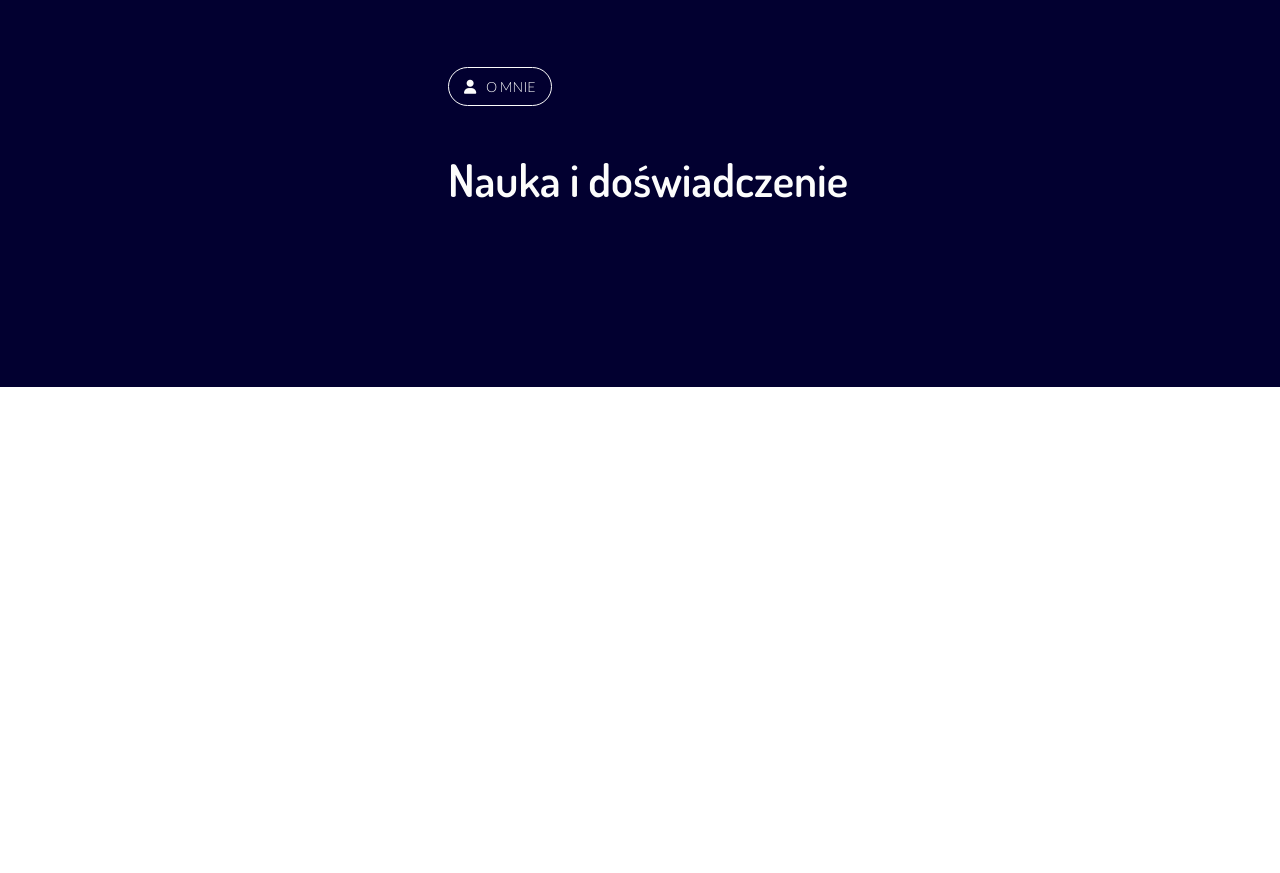
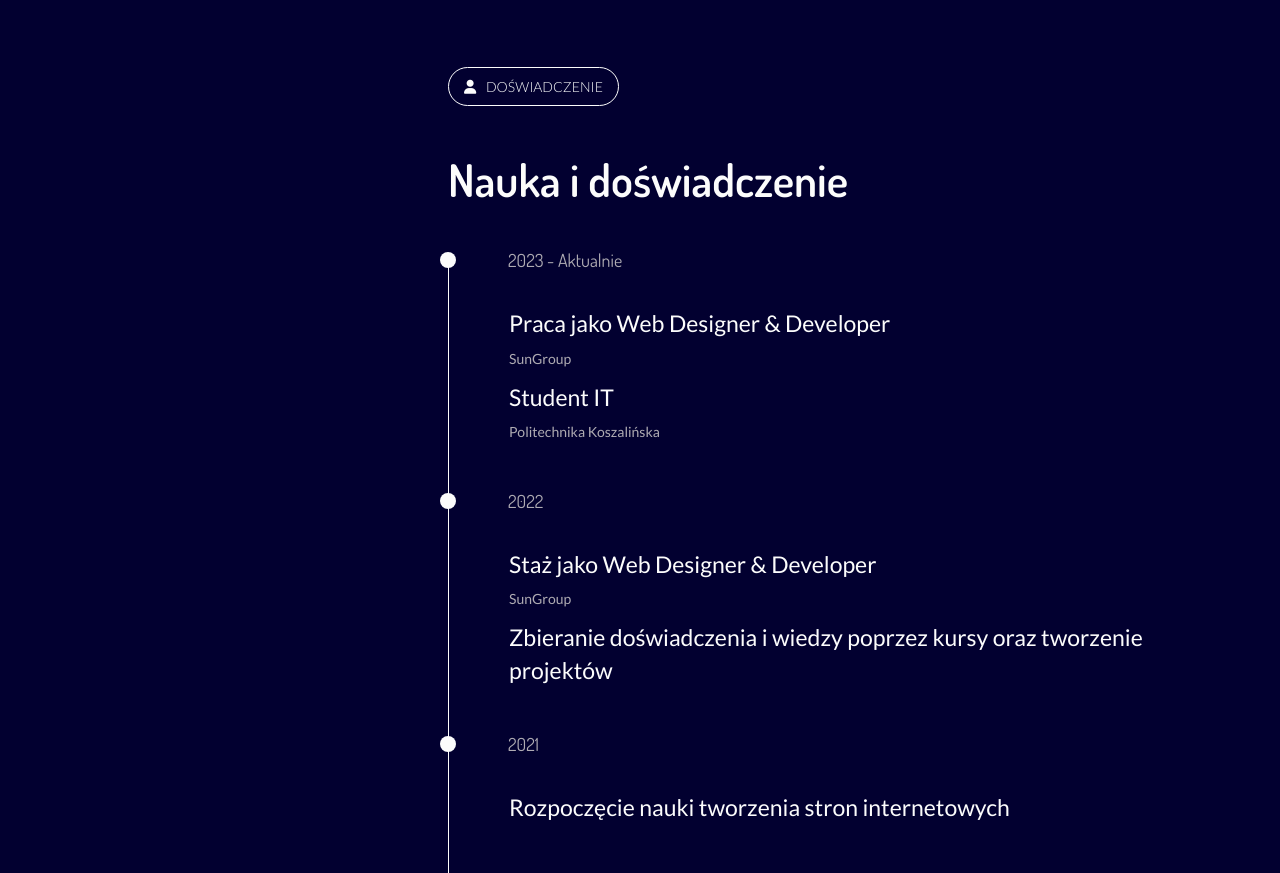
Before and after one commit to szymeczekks/Portfolio, a plain HTML site: page index.html in a window 1280 px wide. Shown: the part 1213-2086 px from the top of the page. Before the commit the page ends 1600 px from the top, so only its background shows below. Drawn offline with Linux system fonts and the light colour scheme.

Commit message:
added timeline

```diff
--- a/index.html
+++ b/index.html
@@ -115,15 +115,62 @@
                         </div>
 					</div>
 				</div>
-				<div id="my-work" class="my-work">
+				<div id="experience-section" class="experience-section">
 					<div class="container">
 						<div class="breakpoint">
 							<i class="fa-solid fa-user"></i>
-							O mnie
+							Doświadczenie
 						</div>
 						<div class="h2">
                             Nauka i doświadczenie
                         </div>
+						<div class="exp">
+							<div class="exp__element">
+								<div class="exp__header">
+									<div class="h5">2023 - Aktualnie</div>
+								</div>
+								<div class="exp__text">
+									<div class="h4">
+										Praca jako Web Designer & Developer
+									</div>
+									<div class="text-normal">
+										SunGroup
+									</div>
+									<div class="h4">
+										Student IT
+									</div>
+									<div class="text-normal">
+										Politechnika Koszalińska
+									</div>
+								</div>
+							</div>
+							<div class="exp__element">
+								<div class="exp__header">
+									<div class="h5">2022</div>
+								</div>
+								<div class="exp__text">
+									<div class="h4">
+										Staż jako Web Designer & Developer
+									</div>
+									<div class="text-normal">
+										SunGroup
+									</div>
+									<div class="h4">
+										Zbieranie doświadczenia i wiedzy poprzez kursy oraz tworzenie projektów
+									</div>
+								</div>
+							</div>
+							<div class="exp__element">
+								<div class="exp__header">
+									<div class="h5">2021</div>
+								</div>
+								<div class="exp__text">
+									<div class="h4">
+										Rozpoczęcie nauki tworzenia stron internetowych
+									</div>
+								</div>
+							</div>
+						</div>
 
 					</div>
 				</div>
@@ -145,10 +192,10 @@
 						></a>
 					</li>
 					<li>
-						<a href="#my-work">
+						<a href="#experience-section">
 							<div class="menu-help">Moje prace</div>
 							<div class="arrow"></div>
-							<i data-name="work" class="fa-solid fa-briefcase"></i
+							<i data-name="experience-section" class="fa-solid fa-briefcase"></i
 						></a>
 					</li>
 					<li>
--- a/scss/main.scss
+++ b/scss/main.scss
@@ -27,7 +27,6 @@ li{
 }
 
 #scroll-page{
-    height: 200vh;
     scroll-behavior: smooth;
 }
 
@@ -74,6 +73,7 @@ a{
     font-family: Dosis;
     margin-bottom: .8em;
 }
+
 .h2{
     font-size: 4.5rem;
     font-family: 'Dosis', sans-serif;
@@ -81,11 +81,12 @@ a{
     margin: 1em 0;
 }
 
-
 .h4 {
     font-size: 2.3rem;
+    line-height: 3.3rem;
     margin-bottom: .4em;
 }
+
 .h5{
     font-size: 2rem;
     font-family: 'Dosis', sans-serif;
@@ -270,6 +271,7 @@ a{
     border: 1px solid $white;
     border-radius: 30px;
     padding: .7em .4em;
+
     a{
         position: relative;
         display: flex;
@@ -277,6 +279,7 @@ a{
         width: 100%;
         padding: .5em;
     }
+
     .menu-help{
         position: absolute;
         width: auto;
@@ -295,6 +298,7 @@ a{
         pointer-events: none;
         transition: all .3s ease;
     }
+
     .menu-help::after{
         content: '';
         position: absolute;
@@ -317,6 +321,7 @@ a{
         transition: all .4s ease;
         opacity: 1;
     }
+
     a:hover i{
         color: $mainColorSecond;
         transform: scale(1.35);
@@ -325,6 +330,39 @@ a{
     .active i {
         color: $mainColorSecond;
         transform: scale(1.35);
+    }
+}
+
+.exp{
+
+    .text-normal{
+        color: #afabb3;
+    }
+
+    .h5{
+        line-height: 0.8em;
+    }
+
+    &__header{
+        padding: 0 0 0 6em;
+        position: relative;
+    }
+
+    &__header::before{
+        content: '';
+        position: absolute;
+        width: 16px;
+        height: 16px;
+        background-color:$white;
+        border-radius: 50%;
+        left: -8px;
+        top: 50%;
+        transform: translateY(-50%);
+    }
+
+    &__text{
+        padding: 4em 0 4em 6em;
+        border-left: 1px solid $white;
     }
 }
 
@@ -339,6 +377,7 @@ a{
         font-size: 1.8rem;
     }
 }
+
 @media(max-width:1200px){
     .info-container{
         padding: 20px 20px 0;
@@ -373,6 +412,7 @@ a{
         &__image{
             display: none;
         }
+
         &__text-wrapper{
             background-image:url('/img/bg.jpg') ;
             background-size: cover;
@@ -421,7 +461,7 @@ a{
 }
 @media(max-width:500px){
     html {
-        font-size: 7.5px;
+        font-size: 8px;
     }
 }
 
```
Also changed, not shown: css/main.css, 1 other file.
